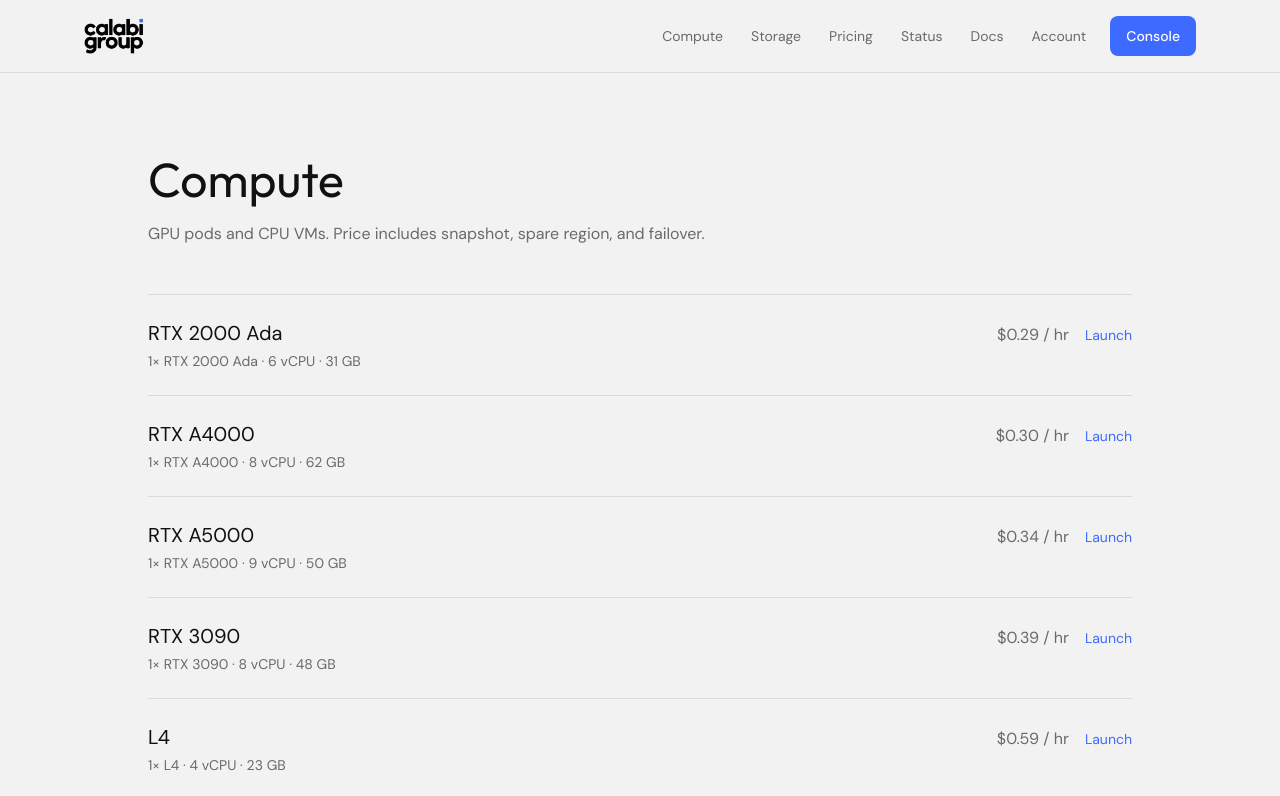
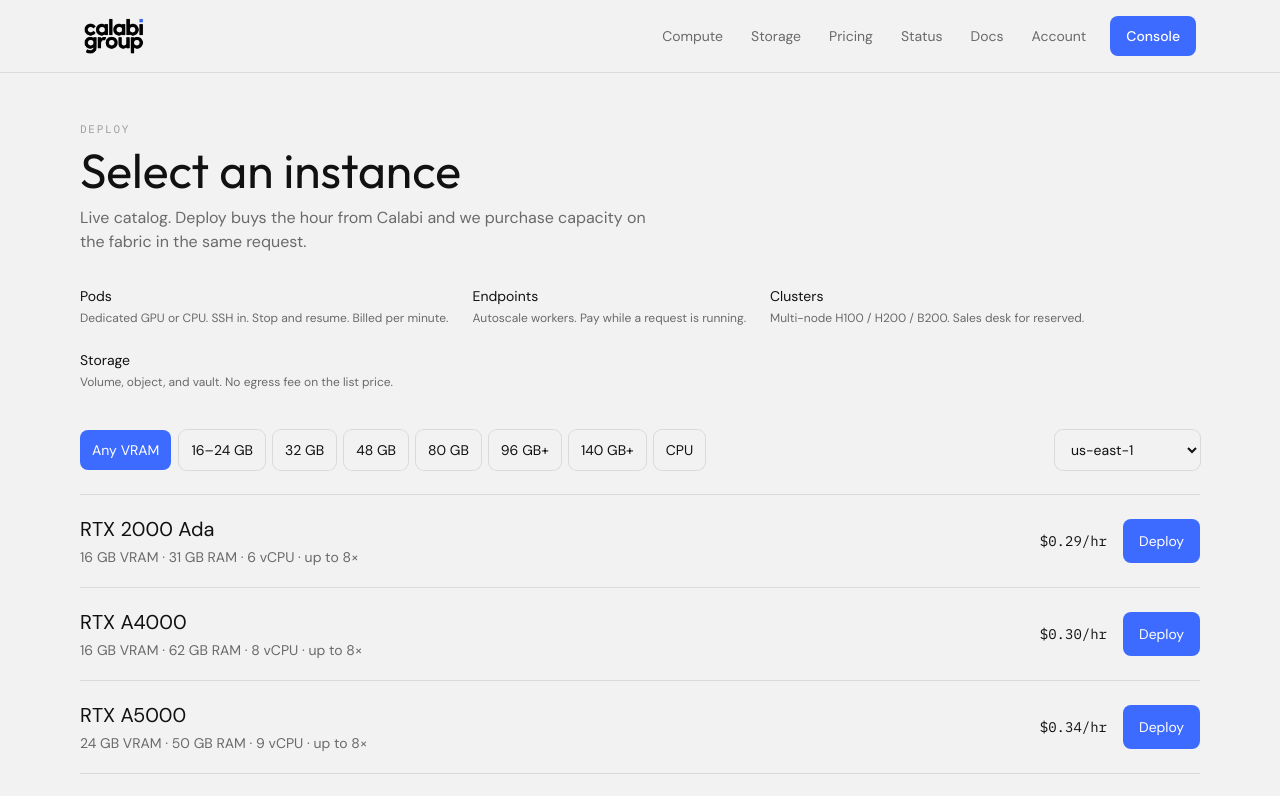
Before and after one commit to nbaldwin09/calabi-group, a React (Vite) app: page /compute in a window 1280 px wide. Shown: the top 796 px of the page. Built offline with nearby package versions, Linux system fonts and the light colour scheme.

Commit message:
Compute deploy board + billing client

```diff
--- a/src/lib/houses/api.ts
+++ b/src/lib/houses/api.ts
@@ -11,3 +11,5 @@
 export const saveSsh = (ssh_public_key: string) => api("/api/house/auth/ssh", { ssh_public_key });
 export const createKey = () => api("/api/house/auth/key");
 export const listKeys = () => api("/api/house/auth/keys");
+export const startCheckout = (pack: string) => api("/api/house/billing/checkout", { pack });
+export const confirmCheckout = (session_id: string) => api("/api/house/billing/confirm", { session_id });
--- a/src/routes/compute.tsx
+++ b/src/routes/compute.tsx
@@ -1,33 +1,104 @@
-import { createFileRoute, Link } from "@tanstack/react-router";
-import { SimplePage } from "@/components/simple-page";
-import { SKUS } from "@/lib/calabi/content";
+import { createFileRoute, Link, useNavigate } from "@tanstack/react-router";
+import { useMemo, useState } from "react";
+import { OFFERS, PRODUCTS, REGIONS } from "@/lib/calabi/content";
+import { getToken } from "@/lib/session";
+import { launchPod } from "@/lib/houses/api";
 
 export const Route = createFileRoute("/compute")({ component: ComputePage });
 
+const BANDS = [
+  { id: "all", label: "Any VRAM" },
+  { id: "24", label: "16–24 GB" },
+  { id: "32", label: "32 GB" },
+  { id: "48", label: "48 GB" },
+  { id: "80", label: "80 GB" },
+  { id: "96", label: "96 GB+" },
+  { id: "140", label: "140 GB+" },
+  { id: "cpu", label: "CPU" },
+];
+
 function ComputePage() {
+  const nav = useNavigate();
+  const [band, setBand] = useState("all");
+  const [region, setRegion] = useState(REGIONS[0].id);
+  const [busy, setBusy] = useState("");
+  const [msg, setMsg] = useState("");
+  const rows = useMemo(
+    () => OFFERS.filter((o) => band === "all" || o.band === band || (band === "96" && o.vram >= 96)),
+    [band],
+  );
+
   return (
-    <SimplePage
-      title="Compute"
-      lead="GPU pods and CPU VMs. Price includes snapshot, spare region, and failover."
-    >
-      <ul className="divide-y divide-line border-y border-line">
-        {SKUS.map((s) => (
-          <li key={s.id} className="flex flex-col gap-2 py-6 sm:flex-row sm:items-baseline sm:justify-between">
+    <main className="mx-auto max-w-6xl px-4 py-12">
+      <p className="font-mono text-[11px] uppercase tracking-[0.16em] text-faint">Deploy</p>
+      <h1 className="mt-2 font-display text-5xl">Select an instance</h1>
+      <p className="mt-3 max-w-xl text-muted">
+        Live catalog. Deploy buys the hour from Calabi and we purchase capacity on the fabric in the same request.
+      </p>
+      <div className="mt-8 flex flex-wrap gap-6 text-sm">
+        {PRODUCTS.map((p) => (
+          <div key={p.id}>
+            <p className="text-fg">{p.title}</p>
+            <p className="mt-1 max-w-[14rem] text-xs text-muted">{p.body}</p>
+          </div>
+        ))}
+      </div>
+      <div className="mt-10 flex flex-wrap items-center gap-2">
+        {BANDS.map((b) => (
+          <button
+            key={b.id}
+            type="button"
+            onClick={() => setBand(b.id)}
+            className={`h-10 rounded-sm px-3 text-sm ${band === b.id ? "bg-accent text-accent-fg" : "shadow-[0_0_0_1px_var(--color-line)]"}`}
+          >
+            {b.label}
+          </button>
+        ))}
+        <select
+          value={region}
+          onChange={(e) => setRegion(e.target.value)}
+          className="ml-auto h-10 rounded-sm bg-bg px-3 text-sm shadow-[0_0_0_1px_var(--color-line)]"
+        >
+          {REGIONS.map((r) => (
+            <option key={r.id} value={r.id}>{r.code}</option>
+          ))}
+        </select>
+      </div>
+      {msg ? <p className="mt-4 text-sm text-warn">{msg}</p> : null}
+      <ul className="mt-6 divide-y divide-line border-y border-line">
+        {rows.map((o) => (
+          <li key={o.id} className="flex flex-col gap-3 py-5 sm:flex-row sm:items-center sm:justify-between">
             <div>
-              <h2 className="text-xl">{s.name}</h2>
+              <p className="text-xl">{o.name}</p>
               <p className="mt-1 text-sm text-muted">
-                {s.gpu} · {s.cpu} · {s.ram}
+                {o.vram ? `${o.vram} GB VRAM · ` : ""}{o.ram} GB RAM · {o.vcpu} vCPU{o.maxGpus ? ` · up to ${o.maxGpus}×` : ""}
               </p>
             </div>
             <div className="flex items-center gap-4">
-              <span className="tabular-nums text-muted">${s.price.toFixed(2)} / hr</span>
-              <Link to="/console" search={{ sku: s.id }} className="text-sm text-accent">
-                Launch
-              </Link>
+              <p className="font-mono text-sm">${o.price.toFixed(2)}/hr</p>
+              <button
+                type="button"
+                disabled={!o.available || busy === o.id}
+                className="inline-flex h-11 items-center rounded-sm bg-accent px-4 text-sm text-accent-fg disabled:opacity-40"
+                onClick={async () => {
+                  if (!getToken()) { nav({ to: "/account" }); return; }
+                  setBusy(o.id);
+                  setMsg("");
+                  const res = await launchPod({ data: { sku: o.id, region, vault: true } });
+                  setBusy("");
+                  if (res?.error) { setMsg(String(res.error)); return; }
+                  nav({ to: "/console" });
+                }}
+              >
+                Deploy
+              </button>
             </div>
           </li>
         ))}
       </ul>
-    </SimplePage>
+      <p className="mt-8 text-sm text-muted">
+        Need a reserved cluster? <Link to="/account" className="text-accent">Account</Link> and write sales@calabigroup.com.
+      </p>
+    </main>
   );
 }
```
